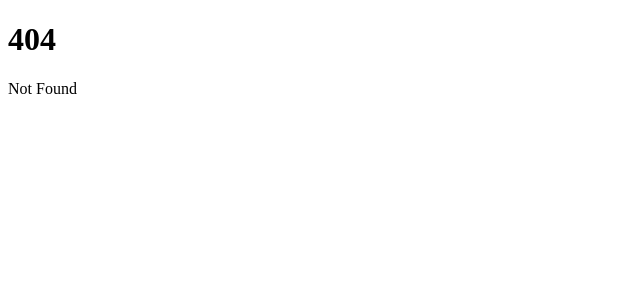
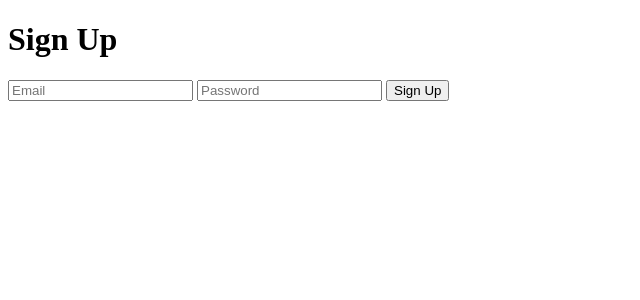
Before and after one commit to AlexthePear/FullyHacks-2024-Project, a SvelteKit app: page /signup in a window 1280 px wide. Before the commit this address had no page. Shown: the top 300 px of the page, without its empty margins (0-640 px from the left). Built offline with nearby package versions, Linux system fonts and the light colour scheme; no server answers.

Commit message:
Fixed issue with github added non merged files

```diff
--- /dev/null
+++ b/src/routes/signup/+page.svelte
@@ -0,0 +1,19 @@
+<script>
+	// import { authStore } from '../../stores/authStore.js';
+	import { authHandlers } from '../../lib/stores/authStore.js';
+
+	let email = '';
+	let password = '';
+
+	function signup() {
+		authHandlers.signup(email, password);
+		authHandlers.login(email, password);
+	}
+</script>
+
+<h1>Sign Up</h1>
+<form on:submit|preventDefault={signup}>
+	<input type="text" name="email" bind:value={email} placeholder="Email" required />
+	<input type="password" name="password" bind:value={password} placeholder="Password" required />
+	<button type="submit">Sign Up</button>
+</form>
```
Also changed, not shown: src/routes/login/+page.svelte (added, +21 -0 lines), src/routes/profile/+page.svelte (added, +11 -0 lines).
